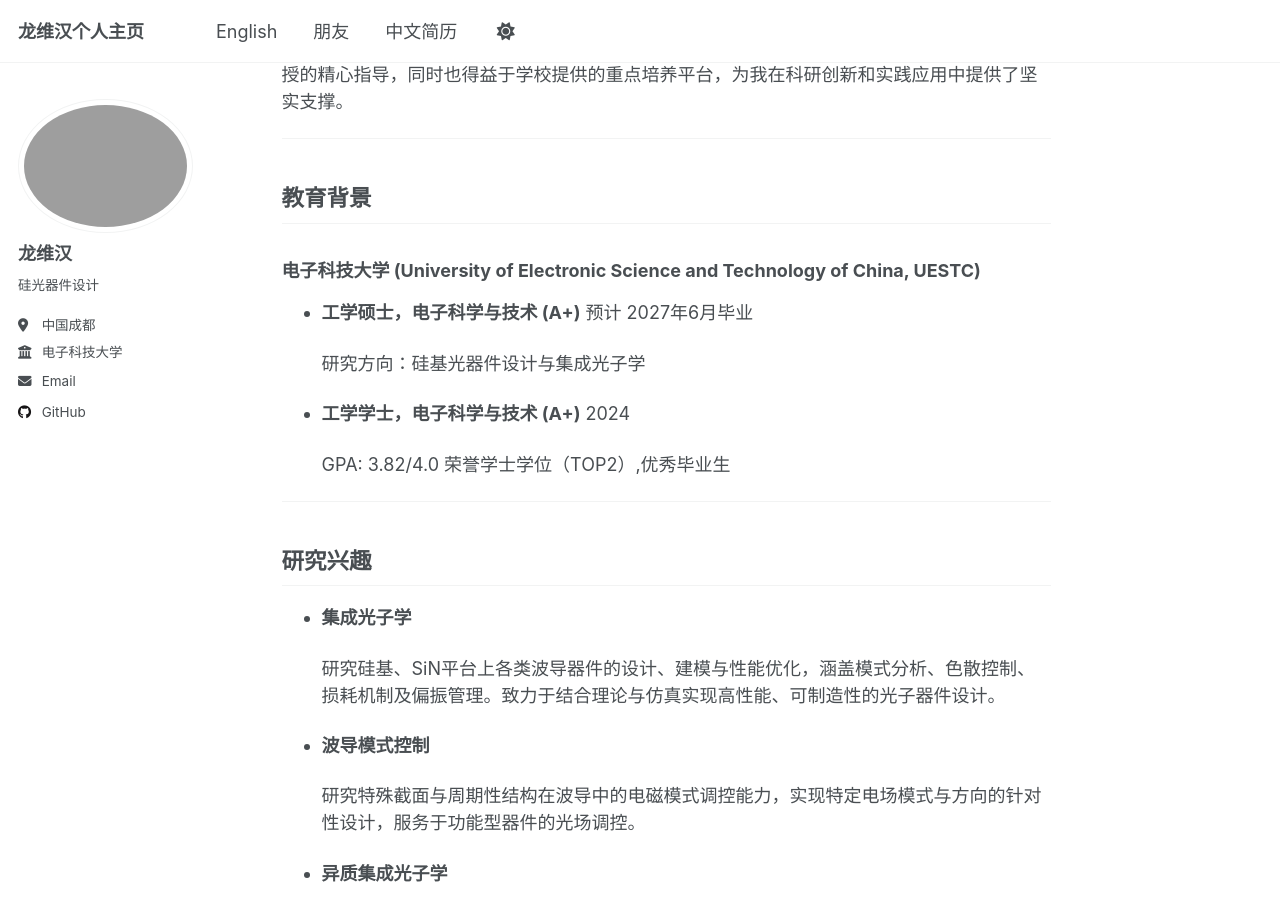
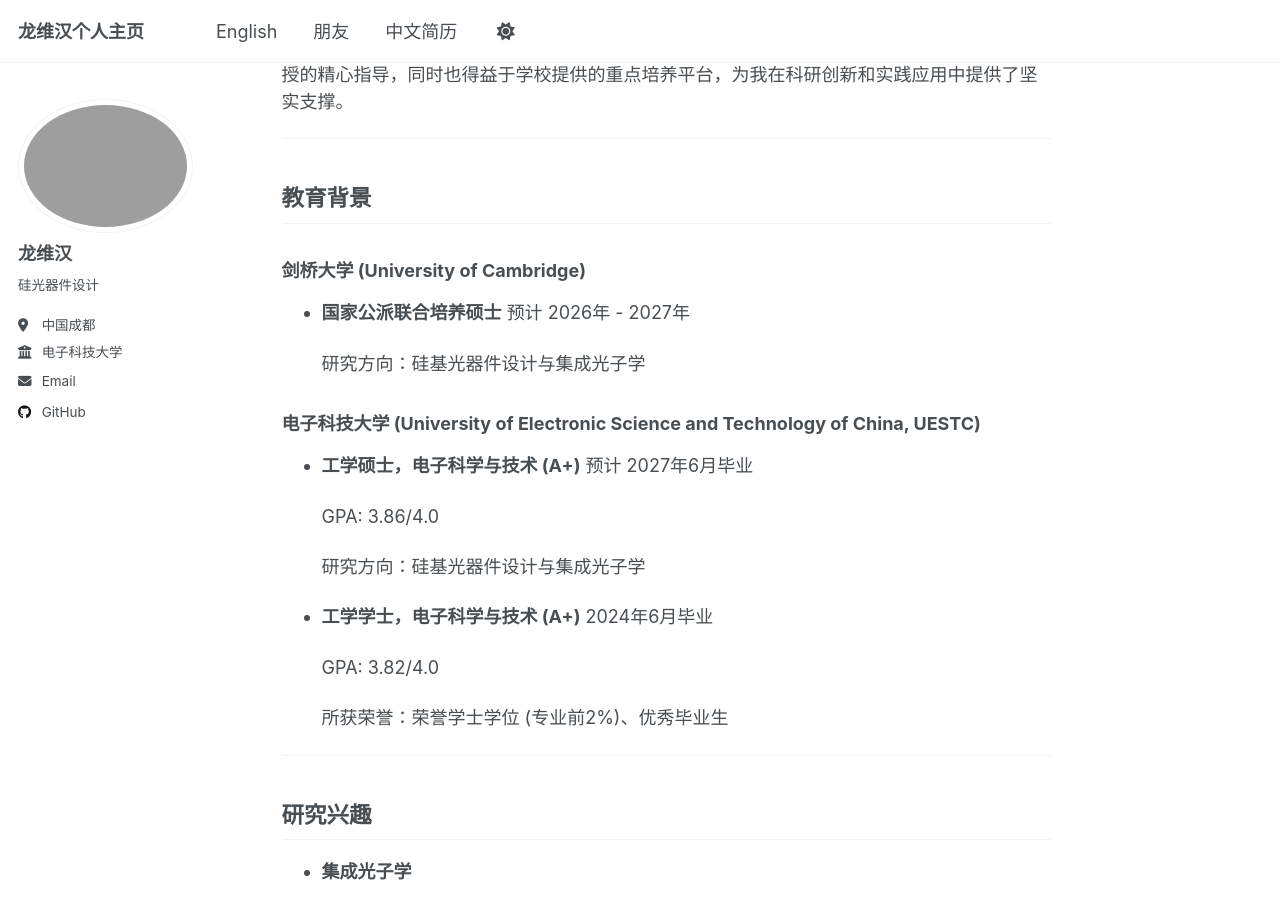
Before and after one commit to LongWeihan/cn-site, a Jekyll site: the page built from _pages/about.md, in a window 1280 px wide and 900 px high, scrolled down 389 px. Built offline with Jekyll 4.4.1, drawn with Linux system fonts in a browser that asks for light colours.

Commit message:
about.md

```diff
--- a/_pages/about.md
+++ b/_pages/about.md
@@ -19,16 +19,24 @@ redirect_from:
 
 ## 教育背景
 
+### 剑桥大学 (University of Cambridge)
+*   **国家公派联合培养硕士** 预计 2026年 - 2027年
+
+    研究方向：硅基光器件设计与集成光子学
+
 ### 电子科技大学 (University of Electronic Science and Technology of China, UESTC)
 
-* **工学硕士，电子科学与技术 (A+)** 预计 2027年6月毕业
+*   **工学硕士，电子科学与技术 (A+)** 预计 2027年6月毕业
 
-  研究方向：硅基光器件设计与集成光子学
+    GPA: 3.86/4.0
 
-* **工学学士，电子科学与技术 (A+)** 2024
+    研究方向：硅基光器件设计与集成光子学
 
-  GPA: 3.82/4.0
-  荣誉学士学位（TOP2）,优秀毕业生
+*   **工学学士，电子科学与技术 (A+)** 2024年6月毕业
+
+    GPA: 3.82/4.0
+
+    所获荣誉：荣誉学士学位 (专业前2%)、优秀毕业生
 
 ---
 
```
